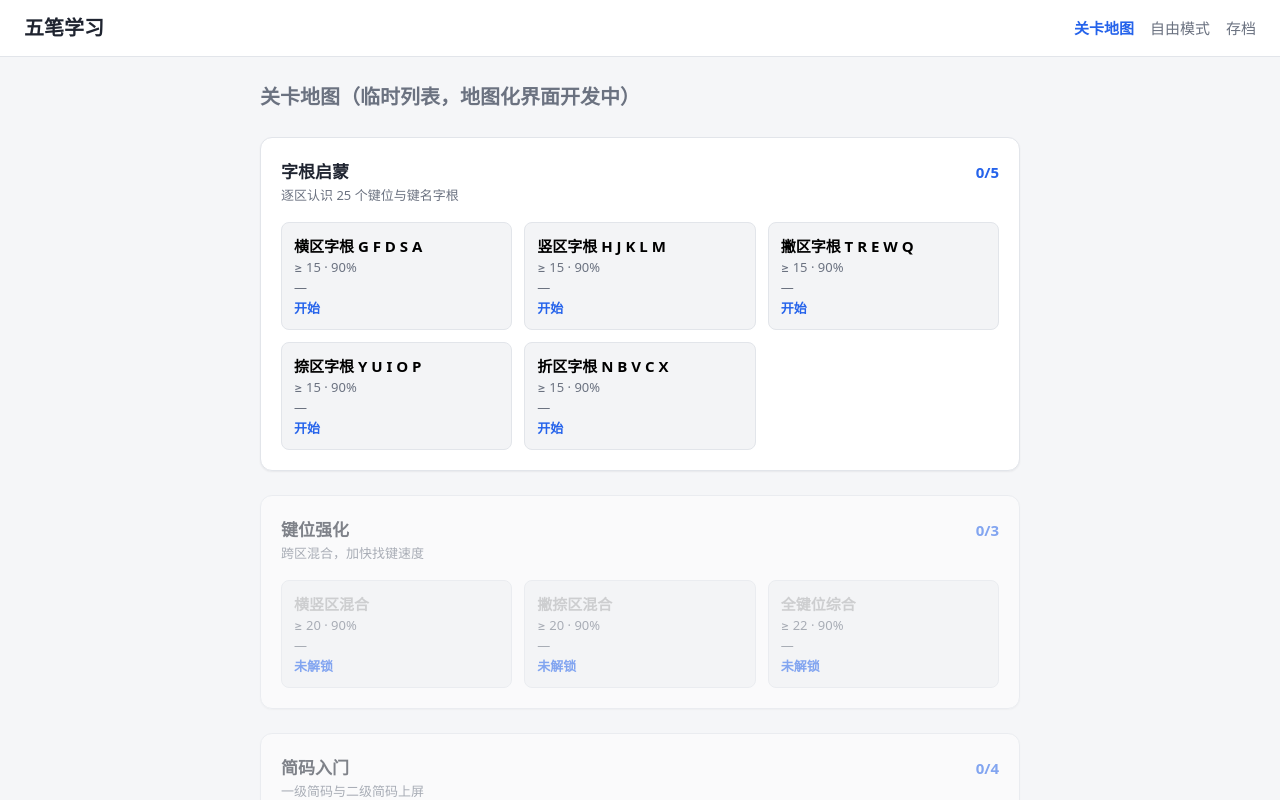
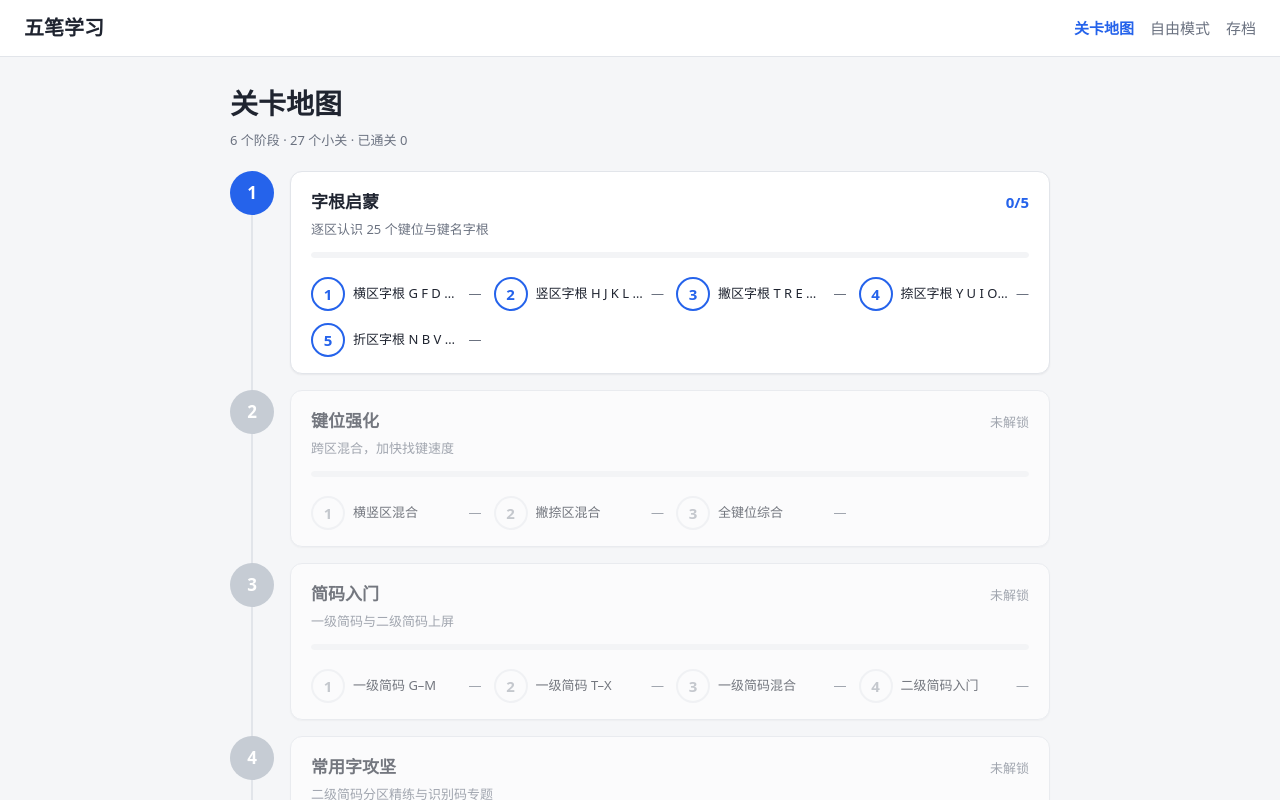
Before and after one commit to LtyWK/wubi-practice, a Vue app: page /#/ in a window 1280 px wide. Shown: the top 800 px of the page. Built offline with nearby package versions, Linux system fonts and the light colour scheme.

Commit message:
feat(r3.4): 实现关卡地图视图

```diff
--- a/src/views/LevelSelectView.vue
+++ b/src/views/LevelSelectView.vue
@@ -1,8 +1,8 @@
 <script setup lang="ts">
-import { onMounted } from 'vue'
+import { computed, onMounted } from 'vue'
 import { useRouter } from 'vue-router'
 import { useLevels } from '@/composables/useLevels'
-import type { LevelConfig } from '@/types'
+import type { LevelConfig, StageConfig } from '@/types'
 
 const router = useRouter()
 const { stages, isStageUnlocked, isLevelPassed, levelResult, stageProgress, syncUnlocks } =
@@ -12,6 +12,11 @@ onMounted(() => {
   syncUnlocks()
 })
 
+const totalLevels = computed(() => stages.reduce((n, s) => n + s.levels.length, 0))
+const passedLevels = computed(() =>
+  stages.reduce((n, s) => n + stageProgress(s).passed, 0),
+)
+
 function pct(n: number): string {
   return `${Math.round(n * 100)}%`
 }
@@ -19,78 +24,164 @@ function pct(n: number): string {
 function go(level: LevelConfig): void {
   router.push(`/play/${level.id}`)
 }
+
+function stageClass(stage: StageConfig): Record<string, boolean> {
+  return {
+    'stage--locked': !isStageUnlocked(stage.id),
+    'stage--done': isStageUnlocked(stage.id) && stageProgress(stage).passed === stage.levels.length,
+  }
+}
+
+function dotClass(stage: StageConfig, level: LevelConfig): Record<string, boolean> {
+  return {
+    'dot--passed': isLevelPassed(level.id),
+    'dot--open': isStageUnlocked(stage.id) && !isLevelPassed(level.id),
+  }
+}
+
+function tip(level: LevelConfig): string {
+  const best = levelResult(level.id)
+  const req = `达标：≥ ${level.require.speed} · ${pct(level.require.accuracy)}`
+  return best
+    ? `${level.title}\n${req}\n最佳：${best.bestSpeed.toFixed(0)} · ${pct(best.bestAccuracy)}`
+    : `${level.title}\n${req}\n未通关`
+}
 </script>
 
 <template>
-  <section class="stages">
-    <h1 class="stages__title">关卡地图（临时列表，地图化界面开发中）</h1>
+  <section class="map">
+    <header class="map__head">
+      <h1 class="map__title">关卡地图</h1>
+      <p class="map__sub">
+        {{ stages.length }} 个阶段 · {{ totalLevels }} 个小关 · 已通关 {{ passedLevels }}
+      </p>
+    </header>
 
-    <section
-      v-for="stage in stages"
-      :key="stage.id"
-      class="stage"
-      :class="{ 'stage--locked': !isStageUnlocked(stage.id) }"
-    >
+    <ol class="stages">
+      <li v-for="(stage, si) in stages" :key="stage.id" class="stage" :class="stageClass(stage)">
+        <div class="stage__badge">{{ si + 1 }}</div>
+
+        <div class="stage__body">
           <header class="stage__head">
             <h2 class="stage__title">{{ stage.title }}</h2>
-        <span class="stage__progress">
+            <span v-if="!isStageUnlocked(stage.id)" class="stage__lock">未解锁</span>
+            <span v-else class="stage__count">
               {{ stageProgress(stage).passed }}/{{ stageProgress(stage).total }}
             </span>
           </header>
           <p class="stage__desc">{{ stage.description }}</p>
 
+          <progress
+            class="stage__bar"
+            :value="stageProgress(stage).passed"
+            :max="stageProgress(stage).total"
+          ></progress>
+
           <ul class="levels">
-        <li v-for="level in stage.levels" :key="level.id" class="level">
+            <li v-for="(level, li) in stage.levels" :key="level.id" class="level">
               <button
-            class="level__btn"
-            :class="{ 'level__btn--passed': isLevelPassed(level.id) }"
+                class="dot"
+                :class="dotClass(stage, level)"
                 :disabled="!isStageUnlocked(stage.id)"
+                :title="tip(level)"
                 @click="go(level)"
               >
-            <span class="level__name">{{ level.title }}</span>
-            <span class="level__meta">
-              ≥ {{ level.require.speed }} · {{ pct(level.require.accuracy) }}
-            </span>
-            <span class="level__best">
+                <span class="dot__no">{{ li + 1 }}</span>
+              </button>
+              <span class="dot__name">{{ level.title }}</span>
+              <span class="dot__best">
                 <template v-if="levelResult(level.id)">
-                最佳 {{ levelResult(level.id)?.bestSpeed.toFixed(0) }}
+                  {{ levelResult(level.id)?.bestSpeed.toFixed(0) }}
                 </template>
                 <template v-else>—</template>
               </span>
-            <span class="level__state">
-              {{ isLevelPassed(level.id) ? '已通关' : isStageUnlocked(stage.id) ? '开始' : '未解锁' }}
-            </span>
-          </button>
             </li>
           </ul>
-    </section>
+        </div>
+      </li>
+    </ol>
   </section>
 </template>
 
 <style scoped>
+.map {
+  max-width: 820px;
+  margin: 0 auto;
+}
+
+.map__head {
+  margin-bottom: var(--space-5);
+}
+
+.map__title {
+  font-size: var(--font-xl);
+}
+
+.map__sub {
+  color: var(--color-text-muted);
+  font-size: var(--font-sm);
+  margin-top: var(--space-1);
+}
+
 .stages {
-  max-width: 760px;
-  margin: 0 auto;
+  list-style: none;
+  margin: 0;
+  padding: 0;
   display: flex;
   flex-direction: column;
-  gap: var(--space-6);
-}
-
-.stages__title {
-  font-size: var(--font-lg);
-  color: var(--color-text-muted);
+  gap: var(--space-4);
 }
 
 .stage {
+  position: relative;
+  display: flex;
+  gap: var(--space-4);
+}
+
+/* 阶段间连接线 */
+.stage:not(:last-child)::after {
+  content: '';
+  position: absolute;
+  left: 21px;
+  top: 44px;
+  bottom: calc(-1 * var(--space-4));
+  width: 2px;
+  background: var(--color-border);
+}
+
+.stage__badge {
+  flex: none;
+  width: 44px;
+  height: 44px;
+  border-radius: 50%;
+  display: grid;
+  place-items: center;
+  font-weight: 700;
+  font-size: var(--font-md);
+  background: var(--color-primary);
+  color: #fff;
+  z-index: 1;
+}
+
+.stage--locked .stage__badge {
+  background: #c6ccd4;
+}
+
+.stage--done .stage__badge {
+  background: var(--color-success);
+}
+
+.stage__body {
+  flex: 1;
   border: 1px solid var(--color-border);
   border-radius: var(--radius-lg);
   background: var(--color-surface);
-  padding: var(--space-5);
+  padding: var(--space-4) var(--space-5);
   box-shadow: var(--shadow-sm);
 }
 
-.stage--locked {
-  opacity: 0.55;
+.stage--locked .stage__body {
+  opacity: 0.6;
 }
 
 .stage__head {
@@ -103,15 +194,44 @@ function go(level: LevelConfig): void {
   font-size: var(--font-md);
 }
 
-.stage__progress {
+.stage__count {
   color: var(--color-primary);
   font-weight: 600;
+}
+
+.stage__lock {
+  color: var(--color-text-muted);
+  font-size: var(--font-sm);
 }
 
 .stage__desc {
   color: var(--color-text-muted);
   font-size: var(--font-sm);
+  margin: var(--space-1) 0 var(--space-3);
+}
+
+.stage__bar {
+  width: 100%;
+  height: 6px;
+  border: none;
+  border-radius: 3px;
+  overflow: hidden;
   margin-bottom: var(--space-4);
+}
+
+progress.stage__bar::-webkit-progress-bar {
+  background: var(--color-key-bg);
+  border-radius: 3px;
+}
+
+progress.stage__bar::-webkit-progress-value {
+  background: var(--color-success);
+  border-radius: 3px;
+}
+
+progress.stage__bar::-moz-progress-bar {
+  background: var(--color-success);
+  border-radius: 3px;
 }
 
 .levels {
@@ -119,45 +239,55 @@ function go(level: LevelConfig): void {
   margin: 0;
   padding: 0;
   display: grid;
-  grid-template-columns: repeat(auto-fill, minmax(220px, 1fr));
+  grid-template-columns: repeat(auto-fill, minmax(140px, 1fr));
   gap: var(--space-3);
 }
 
-.level__btn {
-  width: 100%;
+.level {
   display: flex;
-  flex-direction: column;
-  align-items: flex-start;
-  gap: 2px;
-  padding: var(--space-3);
-  border: 1px solid var(--color-border);
-  border-radius: var(--radius-md);
-  background: var(--color-key-bg);
-  text-align: left;
+  align-items: center;
+  gap: var(--space-2);
 }
 
-.level__btn--passed {
+.dot {
+  flex: none;
+  width: 34px;
+  height: 34px;
+  border-radius: 50%;
+  border: 2px solid var(--color-border);
+  background: var(--color-surface);
+  color: var(--color-text-muted);
+  font-weight: 600;
+  display: grid;
+  place-items: center;
+}
+
+.dot--open {
+  border-color: var(--color-primary);
+  color: var(--color-primary);
+}
+
+.dot--passed {
   border-color: var(--color-success);
   background: var(--color-success-weak);
+  color: var(--color-success);
 }
 
-.level__btn:disabled {
+.dot:disabled {
   cursor: not-allowed;
+  opacity: 0.6;
 }
 
-.level__name {
-  font-weight: 600;
+.dot__name {
+  flex: 1;
+  font-size: var(--font-sm);
+  overflow: hidden;
+  text-overflow: ellipsis;
+  white-space: nowrap;
 }
 
-.level__meta,
-.level__best {
+.dot__best {
   font-size: var(--font-sm);
   color: var(--color-text-muted);
 }
-
-.level__state {
-  font-size: var(--font-sm);
-  color: var(--color-primary);
-  font-weight: 600;
-}
 </style>
```
Lines whose indentation alone changed are shown as unchanged.
